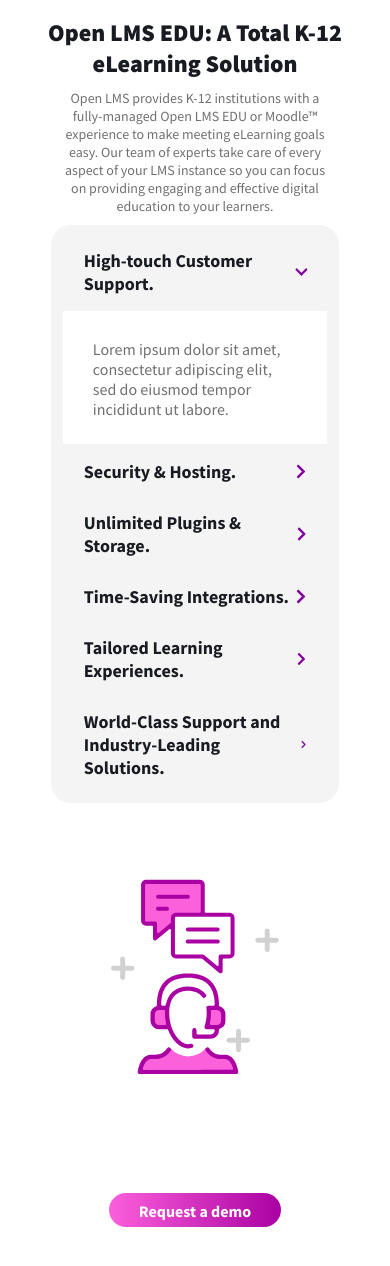
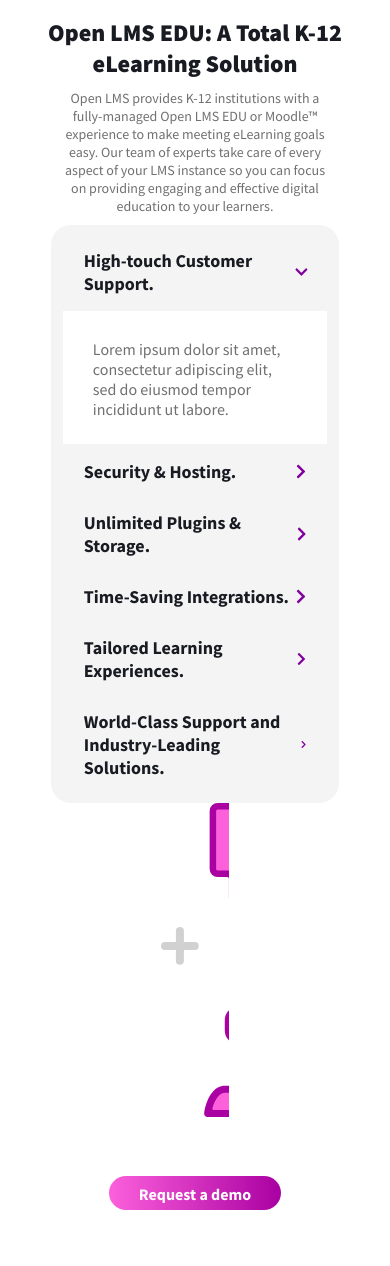
Before and after one commit to nurkocar/Acordion, a React (Create React App) app: page / in a window 390 px wide. Shown: the top 1266 px of the page. Built offline with nearby package versions, Linux system fonts and the light colour scheme.

Commit message:
Added css animations to Icon and transitions to panelItem

```diff
--- a/src/components/icon/Icon.js
+++ b/src/components/icon/Icon.js
@@ -6,15 +6,16 @@
 
 import styles from './Icon.module.css';
 
-export const Icon = ({ icon }) => {
+export const Icon = ({ icon, iconPosition }) => {
+    const position = iconPosition === 'right' ? styles.icon : styles.iconLeft;
     return (
         <section className={styles.iconContainer}>
-            {icon === 'customer' && <CustomerIcon className={styles.icon} />}
-            {icon === 'learning' && <LearningIcon className={styles.icon} />}
-            {icon === 'security' && <SecurityIcon className={styles.icon} />}
-            {icon === 'storage' && <WorldIcon className={styles.icon} />}
-            {icon === 'time' && <TimeIcon className={styles.icon} />}
-            {icon === 'world' && <WorldIcon className={styles.icon} />}
+            {icon === 'customer' && <CustomerIcon className={position} />}
+            {icon === 'learning' && <LearningIcon className={position} />}
+            {icon === 'security' && <SecurityIcon className={position} />}
+            {icon === 'storage' && <WorldIcon className={position} />}
+            {icon === 'time' && <TimeIcon className={position} />}
+            {icon === 'world' && <WorldIcon className={position} />}
         </section>
     )
 };
--- a/src/components/icon/Icon.module.css
+++ b/src/components/icon/Icon.module.css
@@ -1,14 +1,44 @@
 .iconContainer {
     width: 20%;
+    overflow:hidden
 }
 
+/* .icon {
+    width: 100%;
+
+} */
 .icon {
-    width: 100%;
-}
+    /* width: 100%; */
+    animation-duration: .5s;
+    animation-name: slidefromright;
+  }
 
-@media only screen and (max-width: 768px) {
-    .iconContainer{
-        width: 50%;
-        margin-top: 5%;
+@keyframes slidefromright {
+    from {
+      margin-left: 100%;
+      width: 300%;
     }
-}
+
+    to {
+      margin-left: 0%;
+      width: 100%;
+    }
+  }
+
+  .iconLeft {
+    /* width: 100%; */
+    animation-duration: .5s;
+    animation-name: slidefromleft;
+  }
+
+@keyframes slidefromleft {
+    from {
+      margin-left: 0%;
+      width: 100%;
+    }
+
+    to {
+      margin-left: 100%;
+      width: 150%;
+    }
+  }
--- a/src/components/panelItem/PanelItem.js
+++ b/src/components/panelItem/PanelItem.js
@@ -8,7 +8,7 @@
     const { title, text } = data;
 
     return (
-        <div>
+        <div className={styles.panelContainer}>
             <div className={styles.panelTitle} onClick={clickHandler} >
                 <span>{title}</span>
                 <ArrowIcon className={`${styles.accordionIcon} ${isExpanded ? styles.rotate : ''}`} width={10} fill={"#82009E"} />
--- a/src/components/panelItem/PanelItem.module.css
+++ b/src/components/panelItem/PanelItem.module.css
@@ -1,3 +1,7 @@
+.panelContainer {
+    transition: all 2s e;
+}
+
 .panelTitle {
     cursor: pointer;
     color: #191B22;
@@ -10,18 +14,26 @@
 }
 .panelCollapse {
     border: 2px solid #F4F4F4;
-    /* transition: all .3s ease-in; */
     background-color: #FFF;
     display: none;
+
 }
+
+
 .panelBody {
     border: none !important;
     font-size: 1rem;
     color: #707070;
     padding: 28.5px 41px 24.5px 30px;
 }
+
 .open{
     display: block;
+    transition: all .3s ease;
+
+}
+.open:hover{
+    transform: scale(1.02);
 }
 
 .accordionIcon {
--- a/src/pages/faqModule/FaqModule.js
+++ b/src/pages/faqModule/FaqModule.js
@@ -19,7 +19,7 @@
                     <Subtitle subtitle={item.text} />
                     <div className={`${styles.acordionAndIconContainer} ${iconPosition === 'left' ? styles.iconLeft : ''}`} >
                         <Acordion setIcon={setIcon} />
-                        <Icon icon={icon} />
+                        <Icon iconPosition={iconPosition} icon={icon} />
                     </div>
                     <Button title={item.buttonText} />
                 </div>
```
